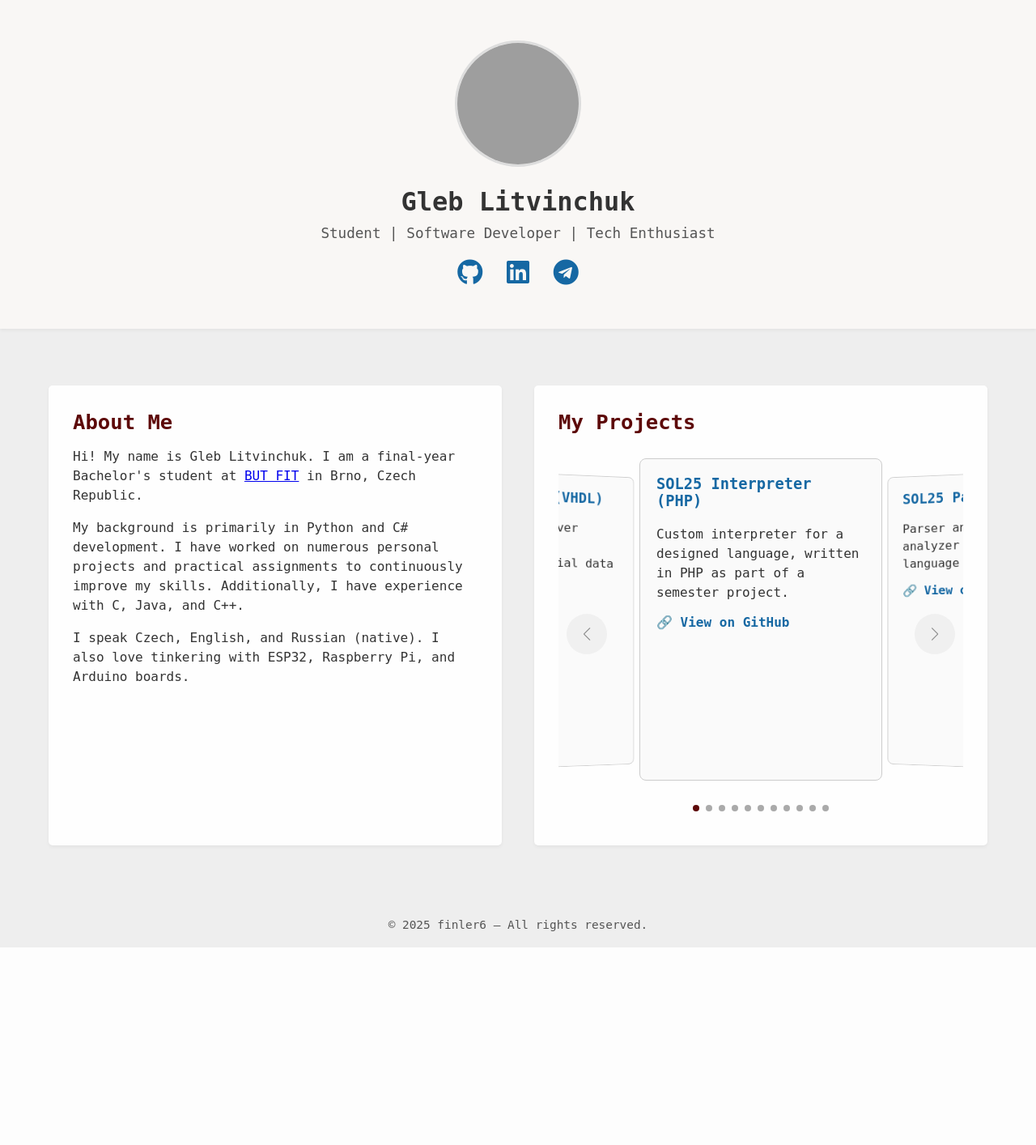
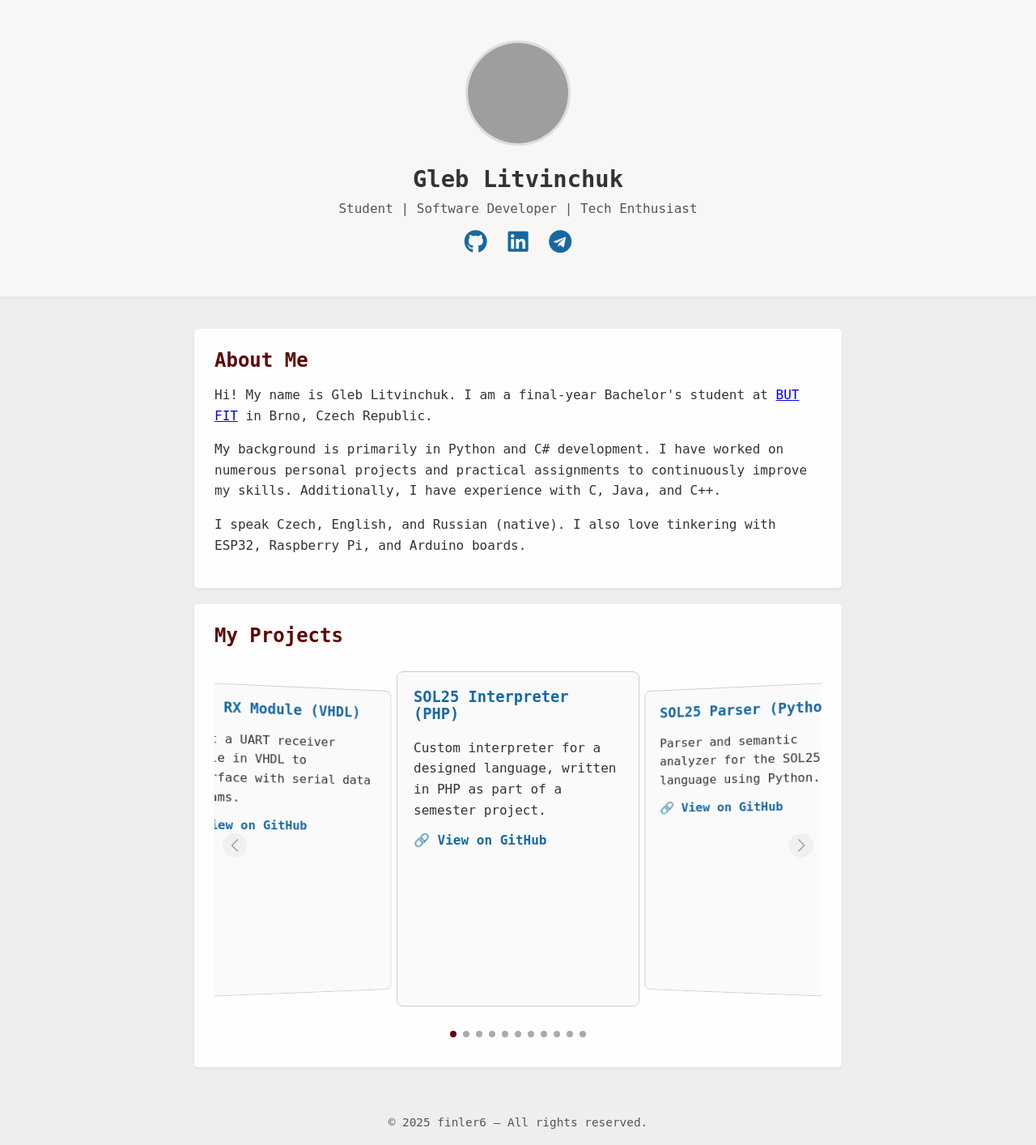
Before and after one commit to finler6/aboutMe-Flask, a Flask app: page / in a window 1280 px wide. Shown: the whole page at 81% size. Before the commit the page ends 1170 px from the top, so only its background shows below. Run offline with Flask 3, Linux system fonts and the light colour scheme; grey boxes are pictures that could not be loaded.

Commit message:
fix: Fixed display on mobile devices

```diff
--- a/app/templates/index.html
+++ b/app/templates/index.html
@@ -9,6 +9,10 @@
     <link rel="stylesheet" href="https://cdn.jsdelivr.net/npm/swiper@11/swiper-bundle.min.css" />
 
     <style>
+        * {
+            box-sizing: border-box;
+        }
+
         body {
             margin: 0;
             padding: 0;
@@ -25,8 +29,8 @@
         }
 
         header img {
-            width: 150px;
-            height: 150px;
+            width: 130px;
+            height: 130px;
             object-fit: cover;
             border-radius: 50%;
             border: 3px solid #ddd;
@@ -34,25 +38,25 @@
         }
 
         header h1 {
-            font-size: 2rem;
+            font-size: 1.8rem;
             margin: 0;
         }
 
         header p {
-            font-size: 1.1rem;
+            font-size: 1rem;
             margin: 10px 0 0;
             color: #555;
         }
 
         .social-links {
-            margin-top: 20px;
+            margin-top: 15px;
         }
 
         .social-links a {
             text-decoration: none;
             color: #1668a3;
-            margin: 0 10px;
-            font-size: 2rem;
+            margin: 0 8px;
+            font-size: 1.8rem;
             transition: color 0.2s ease-in-out;
         }
 
@@ -65,7 +69,7 @@
             display: flex;
             flex-wrap: wrap;
             justify-content: center;
-            padding: 50px 20px;
+            padding: 30px 15px;
             max-width: 1200px;
             margin: 0 auto;
         }
@@ -74,23 +78,22 @@
             background: #fefefe;
             border-radius: 5px;
             box-shadow: 0 2px 4px rgba(0,0,0,0.05);
-            margin: 20px;
-            padding: 30px;
-            flex: 1 1 500px;
-            min-width: 300px;
-            max-width: 600px;
+            margin: 10px;
+            padding: 25px;
+            flex: 1 1 100%;
+            max-width: 800px;
         }
 
         .about h2, .projects h2 {
             margin-top: 0;
-            font-size: 1.6rem;
+            font-size: 1.5rem;
             margin-bottom: 10px;
             color: #5d0808;
         }
 
         .about p, .projects p {
             font-size: 1rem;
-            line-height: 1.5;
+            line-height: 1.6;
             margin-bottom: 15px;
             color: #333;
         }
@@ -174,10 +177,21 @@
             font-size: 0.9rem;
         }
 
-        @media (max-width: 780px) {
-            main {
-                flex-direction: column;
-                align-items: center;
+        @media (max-width: 480px) {
+            header h1 {
+                font-size: 1.4rem;
+            }
+
+            header p {
+                font-size: 0.95rem;
+            }
+
+            .social-links a {
+                font-size: 1.6rem;
+            }
+
+            .project-card {
+                padding: 15px;
             }
         }
     </style>
```
